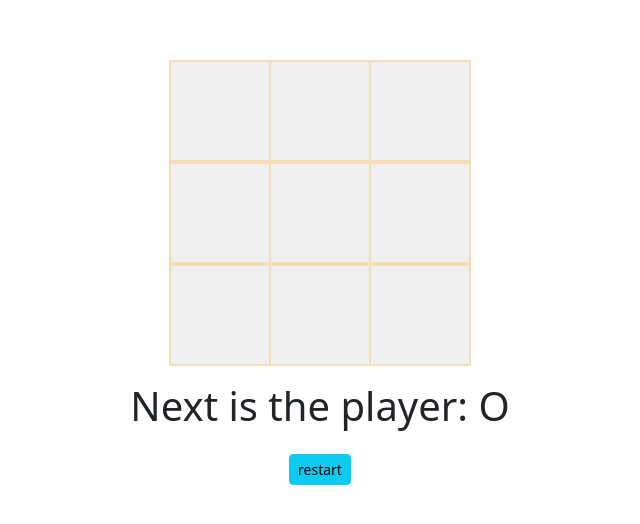
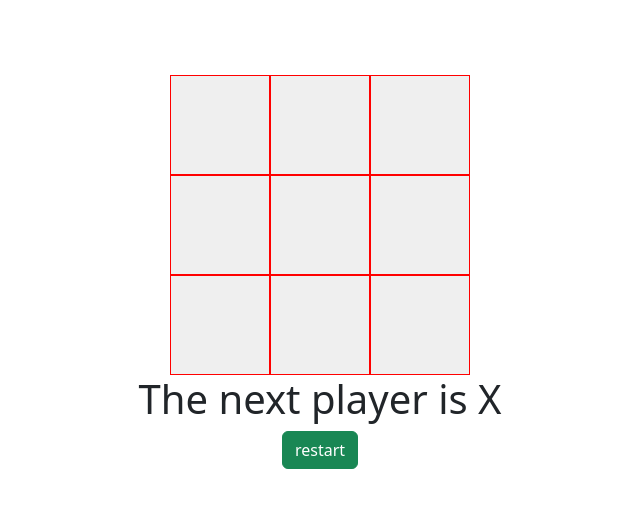
Before and after one commit to nhluan0/25_Project_freecodecam, a React (Vite) app in the folder 1_fundamental/: page / in a window 1280 px wide. Shown: the part 128-652 px from the top of the page, without its empty margins (320-960 px from the left). Built offline with nearby package versions, Linux system fonts and the light colour scheme.

Commit message:
add project 13_tic_tac_toe_youtube

```diff
--- a/1_fundamental/src/App.jsx
+++ b/1_fundamental/src/App.jsx
@@ -13,6 +13,7 @@ import CustomModal from './components/10_Custom_modal/CustomModal'
 import GithubProfileFinder from './components/11_Github_profile/GithubProfileFinder'
 import SearchAutoCompleteFromAPI from './components/12_Search_AutoComplete_From_API/SearchAutoCompleteFromAPI'
 import TicTacToe from './components/13_Tic_Tac_Toe/TicTacToe'
+import TicTacToeYoutube from './components/13_tic_tac_toe_youtube/TicTacToeYoutube'
 function App() {
   return (
     <>
@@ -28,7 +29,8 @@ function App() {
       {/* <CustomModal /> */}
       {/* <GithubProfileFinder /> */}
       {/* <SearchAutoCompleteFromAPI /> */}
-      <TicTacToe />
+      {/* <TicTacToe /> */}
+      <TicTacToeYoutube />
     </>
   )
 }
--- /dev/null
+++ b/1_fundamental/src/components/13_tic_tac_toe_youtube/TicTacToeYoutube.jsx
@@ -0,0 +1,79 @@
+import { useEffect, useState } from 'react'
+import './style.css'
+
+function Square({ value, onclick }) {
+  return <button onClick={onclick}>{value}</button>
+}
+
+const TicTacToeYoutube = () => {
+  const [square, setSquare] = useState(Array(9).fill(''))
+  const [isTurn, setIsTurn] = useState(true)
+  const [winner, setWinner] = useState(null)
+
+  useEffect(() => {
+    if (checkWinner(square)) {
+      setWinner(`The winner is ${checkWinner(square)} ! please restart game`)
+    } else if (!checkWinner(square) && square.every((item) => item !== '')) {
+      setWinner(`X and Y draw ! please restart game`)
+    } else {
+      setWinner(`The next player is ${isTurn ? 'X' : 'O'}`)
+    }
+  }, [square, isTurn])
+  function handleOnClick(index) {
+    let arr = [...square]
+    if (arr[index] || checkWinner(arr)) return
+    arr[index] = isTurn ? 'X' : 'O'
+    setIsTurn(!isTurn)
+    setSquare(arr)
+  }
+  function checkWinner(squares) {
+    const template = [
+      [0, 1, 2],
+      [3, 4, 5],
+      [6, 7, 8],
+      [0, 3, 6],
+      [1, 4, 7],
+      [2, 5, 8],
+      [0, 4, 8],
+      [2, 4, 6],
+    ]
+    for (let i = 0; i < template.length; i++) {
+      const [x, y, z] = template[i]
+      if (
+        squares[x] &&
+        squares[x] === squares[y] &&
+        squares[x] === squares[z]
+      ) {
+        return squares[x] // Return 'X' or 'O' as the winner
+      }
+    }
+    return null
+  }
+  function handleRestart() {
+    setSquare(Array(9).fill(''))
+    setIsTurn(true)
+    setWinner(null)
+  }
+
+  return (
+    <div className="tic_tac_toe_container">
+      <div>
+        <Square value={square[0]} onclick={() => handleOnClick(0)} />
+        <Square value={square[1]} onclick={() => handleOnClick(1)} />
+        <Square value={square[2]} onclick={() => handleOnClick(2)} />
+        <Square value={square[3]} onclick={() => handleOnClick(3)} />
+        <Square value={square[4]} onclick={() => handleOnClick(4)} />
+        <Square value={square[5]} onclick={() => handleOnClick(5)} />
+        <Square value={square[6]} onclick={() => handleOnClick(6)} />
+        <Square value={square[7]} onclick={() => handleOnClick(7)} />
+        <Square value={square[8]} onclick={() => handleOnClick(8)} />
+      </div>
+      <h1>{winner}</h1>
+      <button className="btn btn-md btn-success" onClick={handleRestart}>
+        restart
+      </button>
+    </div>
+  )
+}
+
+export default TicTacToeYoutube
--- /dev/null
+++ b/1_fundamental/src/components/13_tic_tac_toe_youtube/style.css
@@ -0,0 +1,17 @@
+.tic_tac_toe_container {
+  display: flex;
+  justify-content: center;
+  align-items: center;
+  height: 100vh;
+  flex-direction: column;
+}
+.tic_tac_toe_container div {
+  display: grid;
+  grid-template-columns: 1fr 1fr 1fr;
+}
+.tic_tac_toe_container div button {
+  height: 100px;
+  width: 100px;
+  border: 1px solid red;
+  font-size: 2rem;
+}
```
